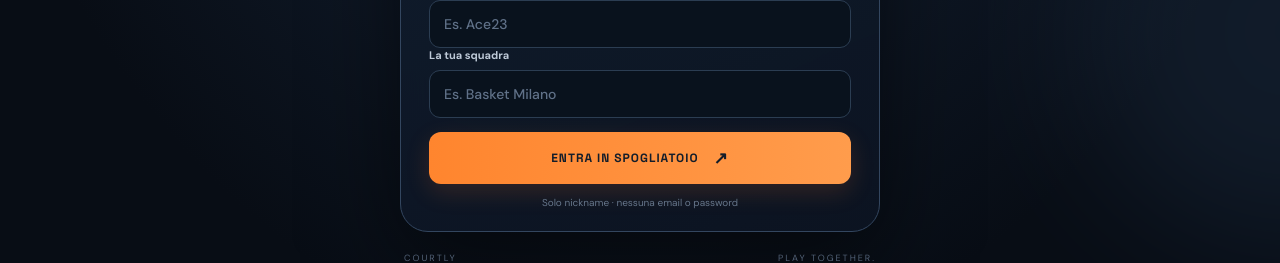
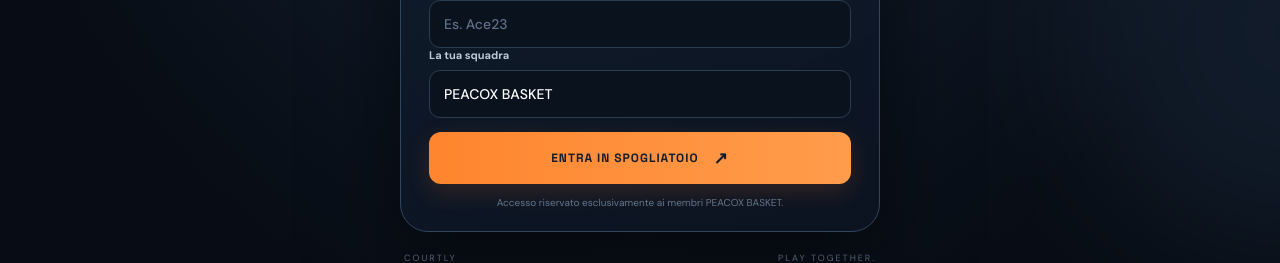
Before and after one commit to alecxp/COURTLY, a Next.js app: page / in a window 1280 px wide. Shown: the part 552-815 px from the top of the page. Built offline with nearby package versions, Linux system fonts and the light colour scheme; no server answers.

Commit message:
Restrict Courtly login to Peacox Basket team

```diff
--- a/app/page.tsx
+++ b/app/page.tsx
@@ -6,7 +6,7 @@ import { supabase, isSupabaseConfigured } from '../lib/supabase/client';
 export default function LockerEntrance() {
   const [role, setRole] = useState<'player'|'coach'>('player');
   const [nickname, setNickname] = useState('');
-  const [teamName, setTeamName] = useState('');
+  const [teamName, setTeamName] = useState('PEACOX BASKET');
   const [coachCode, setCoachCode] = useState('');
   const [error, setError] = useState('');
   const router = useRouter();
@@ -15,14 +15,14 @@ export default function LockerEntrance() {
     const savedNickname = localStorage.getItem('courtly_demo_nickname')?.trim();
     const savedTeam = localStorage.getItem('courtly_demo_team_name')?.trim();
     const savedRole = localStorage.getItem('courtly_demo_role');
-    if (savedNickname && savedTeam && (savedRole === 'coach' || savedRole === 'player')) {
+    if (savedNickname && savedTeam?.trim().toUpperCase() === 'PEACOX BASKET' && (savedRole === 'coach' || savedRole === 'player')) {
       router.replace(savedRole === 'coach' ? '/coach' : '/dashboard');
     }
   }, [router]);
   const enter = async () => {
     const clean = nickname.trim();
     if (clean.length < 3) { setError('Il nickname deve contenere almeno 3 caratteri.'); return; }
-    if (teamName.trim().length < 2) { setError('Inserisci il nome della tua squadra.'); return; }
+    if (teamName.trim().toUpperCase() !== 'PEACOX BASKET') { setError('Accesso riservato ai membri PEACOX BASKET.'); return; }
     if (role === 'coach' && coachCode !== '0000') { setError('Codice coach non corretto.'); return; }
     setBusy(true); setError('');
     try {
@@ -82,10 +82,10 @@ export default function LockerEntrance() {
       <input className="locker-input" value={nickname} onChange={e=>{setNickname(e.target.value);setError('')}} placeholder={role==='player'?'Es. Ace23':'Es. CoachAndrea'} maxLength={20} onKeyDown={e=>e.key==='Enter'&&enter()}/>
       {role==='coach'&&<><label className="locker-input-label">Codice coach</label><input className="locker-input" value={coachCode} onChange={e=>{setCoachCode(e.target.value);setError('')}} placeholder="Inserisci il codice" type="password" maxLength={4} inputMode="numeric" onKeyDown={e=>e.key==='Enter'&&enter()}/></> }
       <label className="locker-input-label">La tua squadra</label>
-      <input className="locker-input" value={teamName} onChange={e=>{setTeamName(e.target.value);setError('')}} placeholder="Es. Basket Milano" maxLength={40} onKeyDown={e=>e.key==='Enter'&&enter()}/>
+      <input className="locker-input" value="PEACOX BASKET" readOnly aria-label="Squadra autorizzata"/>
       {error&&<p className="locker-error">{error}</p>}
       <button className="locker-enter" onClick={enter} disabled={busy}>{busy ? 'ENTRO…' : 'ENTRA IN SPOGLIATOIO'} <span>↗</span></button>
-      <p className="locker-footnote">Solo nickname · nessuna email o password</p>
+      <p className="locker-footnote">Accesso riservato esclusivamente ai membri PEACOX BASKET.</p>
       {role==='coach'&&<p className="locker-footnote">Codice provvisorio coach: 0000</p>}
     </section>
     <footer className="locker-footer">COURTLY <span>PLAY TOGETHER.</span></footer>
```
